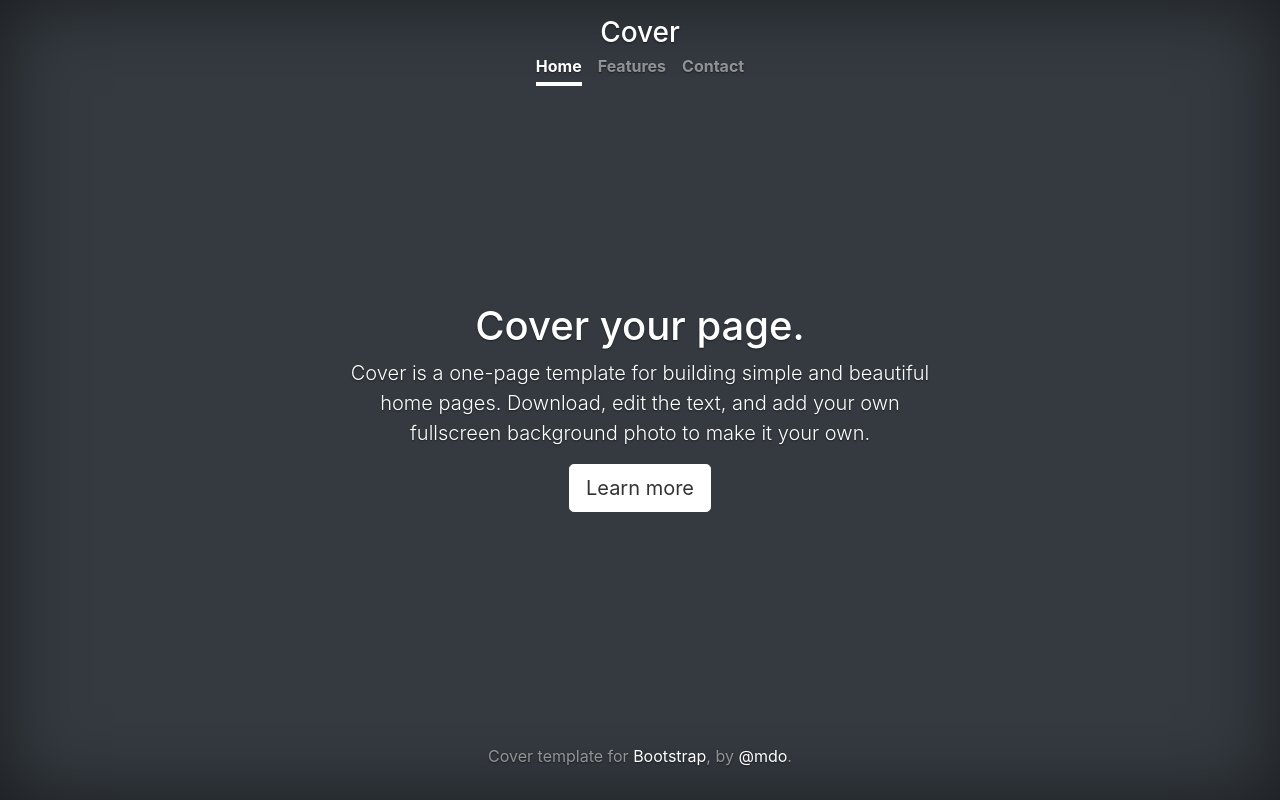
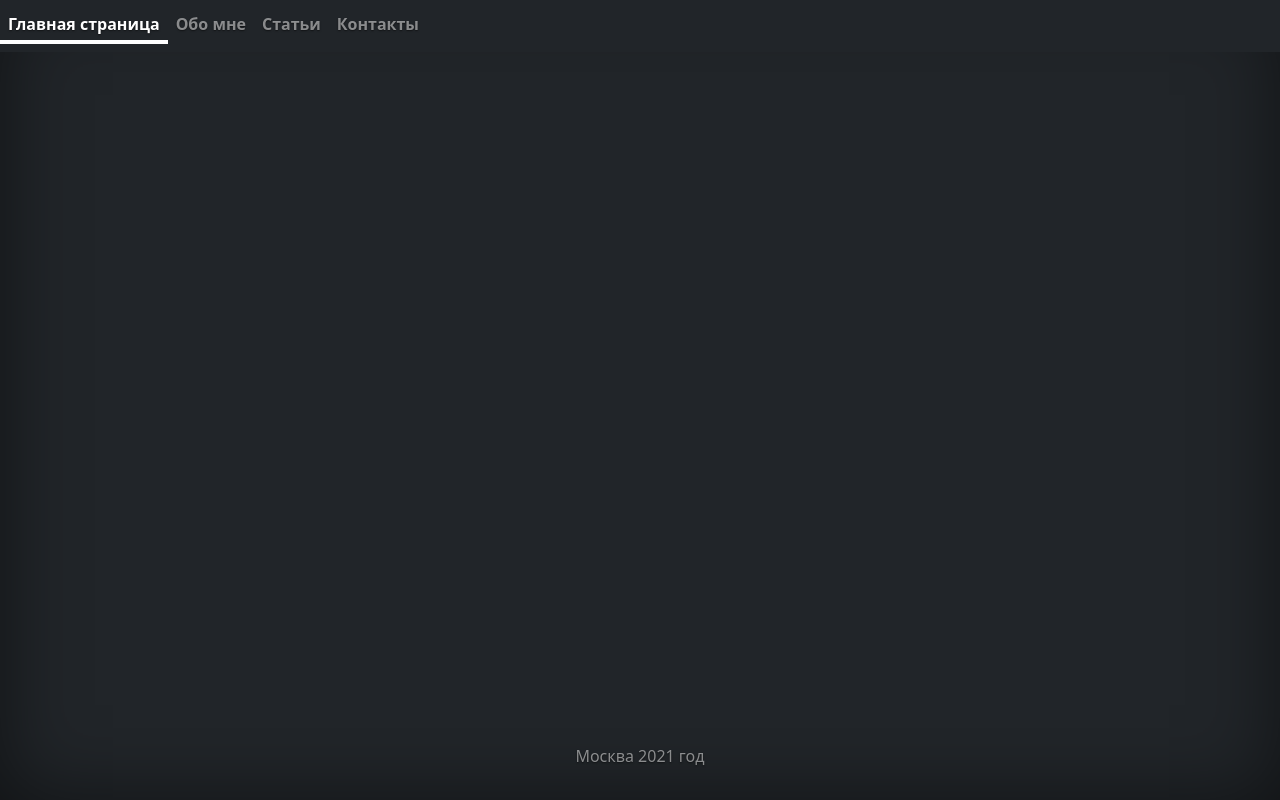
Before and after one commit to qwfTWg73YRCc/TeacherSite, a Django app: page / in a window 1280 px wide. Run offline with Django 3.2, Linux system fonts and the light colour scheme; some libraries are stand-ins or nearby versions.

Commit message:
Main page Navbar

```diff
--- a/MainPage/templates/MainPage/MainPage.html
+++ b/MainPage/templates/MainPage/MainPage.html
@@ -1,14 +1,12 @@
-
+{% load static %}
 <!doctype html>
 <html lang="en" class="h-100">
   <head>
     <meta charset="utf-8">
     <meta name="viewport" content="width=device-width, initial-scale=1">
-    <meta name="description" content="">
-    <meta name="author" content="Mark Otto, Jacob Thornton, and Bootstrap contributors">
-    <meta name="generator" content="Hugo 0.79.0">
-    <title>Cover Template · Bootstrap v5.0</title>
-    <link rel="stylesheet" href="https://maxcdn.bootstrapcdn.com/bootstrap/4.5.2/css/bootstrap.min.css">
+    <title>Сайт учителя</title>
+    <link href="https://cdn.jsdelivr.net/npm/bootstrap@5.0.0-beta1/dist/css/bootstrap.min.css" rel="stylesheet" integrity="sha384-giJF6kkoqNQ00vy+HMDP7azOuL0xtbfIcaT9wjKHr8RbDVddVHyTfAAsrekwKmP1" crossorigin="anonymous">
+
     <script src="https://ajax.googleapis.com/ajax/libs/jquery/3.5.1/jquery.min.js"></script>
     <script src="https://cdnjs.cloudflare.com/ajax/libs/popper.js/1.16.0/umd/popper.min.js"></script>
     <script src="https://maxcdn.bootstrapcdn.com/bootstrap/4.5.2/js/bootstrap.min.js"></script>
@@ -16,9 +14,9 @@
 
 
 
-    <!-- Bootstrap core CSS -->
+    <!--
 <link href="/docs/5.0/dist/css/bootstrap.min.css" rel="stylesheet" integrity="sha384-giJF6kkoqNQ00vy+HMDP7azOuL0xtbfIcaT9wjKHr8RbDVddVHyTfAAsrekwKmP1" crossorigin="anonymous">
-
+-->
     <!-- Favicons -->
 <link rel="apple-touch-icon" href="/docs/5.0/assets/img/favicons/apple-touch-icon.png" sizes="180x180">
 <link rel="icon" href="/docs/5.0/assets/img/favicons/favicon-32x32.png" sizes="32x32" type="image/png">
@@ -47,32 +45,42 @@
 
 
     <!-- Custom styles for this template -->
-    <link href="cover.css" rel="stylesheet">
+    <link href="{% static '/cover.css' %}" type="text/css" rel="stylesheet">
   </head>
+
   <body class="d-flex h-100 text-center text-white bg-dark">
 
 <div class="cover-container d-flex w-100 h-100 p-3 mx-auto flex-column">
   <header class="mb-auto">
     <div>
-      <h3 class="float-md-start mb-0">Cover</h3>
-      <nav class="nav nav-masthead justify-content-center float-md-end">
-        <a class="nav-link active" aria-current="page" href="#">Home</a>
-        <a class="nav-link" href="#">Features</a>
-        <a class="nav-link" href="#">Contact</a>
+      <h3 class="float-md-start mb-0">Логотип</h3>
+      <nav class="navbar navbar-expand justify-content-center fixed-top bg-dark">
+        <button class="navbar-toggler" type="button" data-toggle="collapse" data-target="#navbarCollapse" aria-controls="navbarCollapse" aria-expanded="false" aria-label="Toggle navigation">
+        <span class="navbar-toggler-icon"></span>
+        </button>
+        <div class="collapse navbar-collapse" id="navbarCollapse">
+        <ul class="navbar-nav nav-masthead mr-auto">
+        <li class="nav-item active">
+          <a class="nav-link active" aria-current="page" href="#">Главная страница</a>
+        </li>
+        <li class="nav-item">
+          <a class="nav-link" href="#">Обо мне</a>
+        </li>
+        <li class="nav-item">
+          <a class="nav-link" href="#">Статьи</a>
+        </li>
+        <li class="nav-item">
+          <a class="nav-link" href="#">Контакты</a>
+        </li>
+        </ul>
+        </div>
       </nav>
     </div>
   </header>
 
-  <main class="px-3">
-    <h1>Cover your page.</h1>
-    <p class="lead">Cover is a one-page template for building simple and beautiful home pages. Download, edit the text, and add your own fullscreen background photo to make it your own.</p>
-    <p class="lead">
-      <a href="#" class="btn btn-lg btn-secondary fw-bold border-white bg-white">Learn more</a>
-    </p>
-  </main>
 
   <footer class="mt-auto text-white-50">
-    <p>Cover template for <a href="https://getbootstrap.com/" class="text-white">Bootstrap</a>, by <a href="https://twitter.com/mdo" class="text-white">@mdo</a>.</p>
+    <p>Москва 2021 год</p>
   </footer>
 </div>
 
--- a/TeacherSite/settings.py
+++ b/TeacherSite/settings.py
@@ -115,7 +115,7 @@ USE_L10N = True
 USE_TZ = True
 
 
-# Static files (CSS, JavaScript, Images)
+# static files (CSS, JavaScript, Images)
 # https://docs.djangoproject.com/en/3.1/howto/static-files/
 
 STATIC_URL = '/static/'
```
